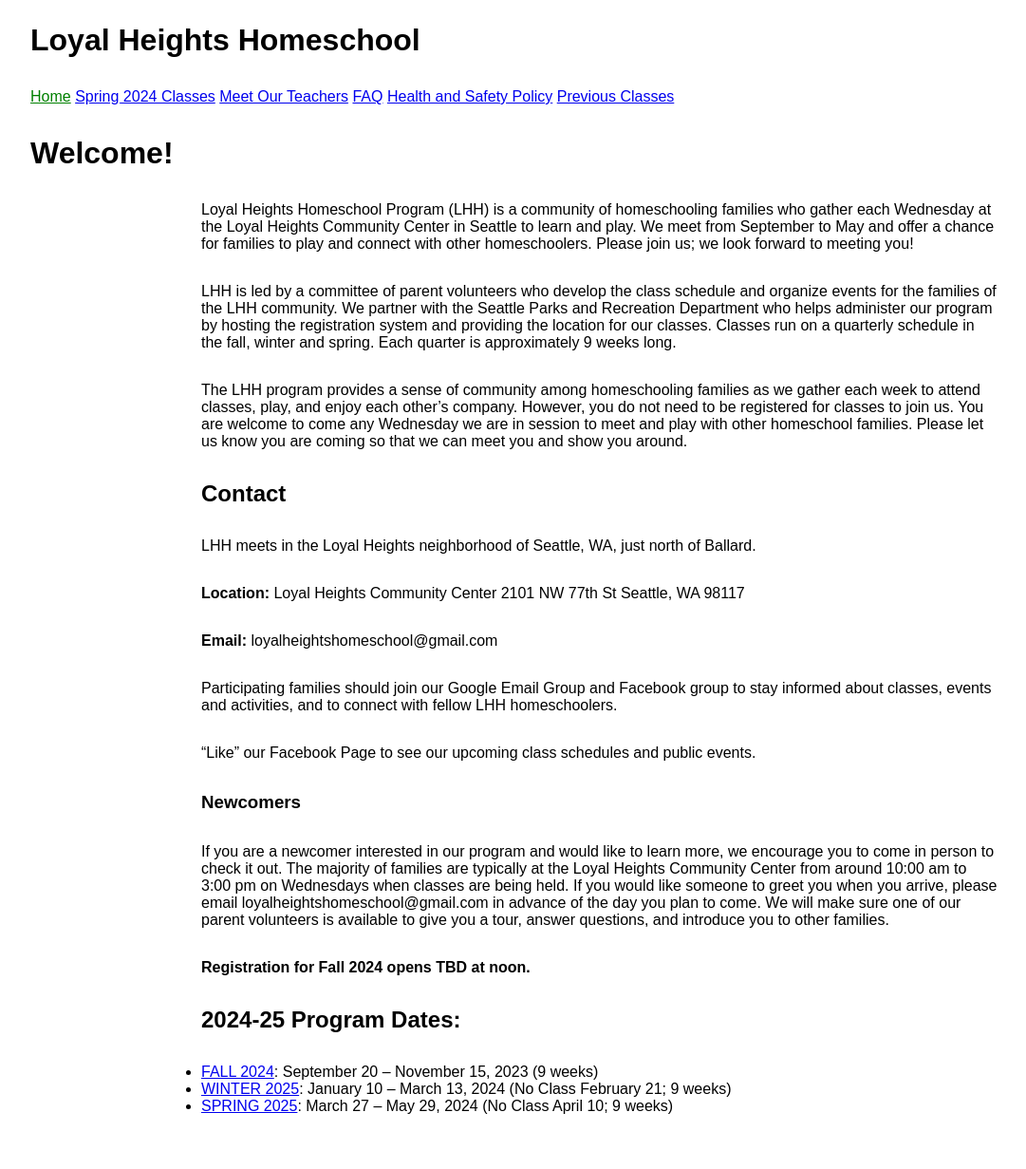
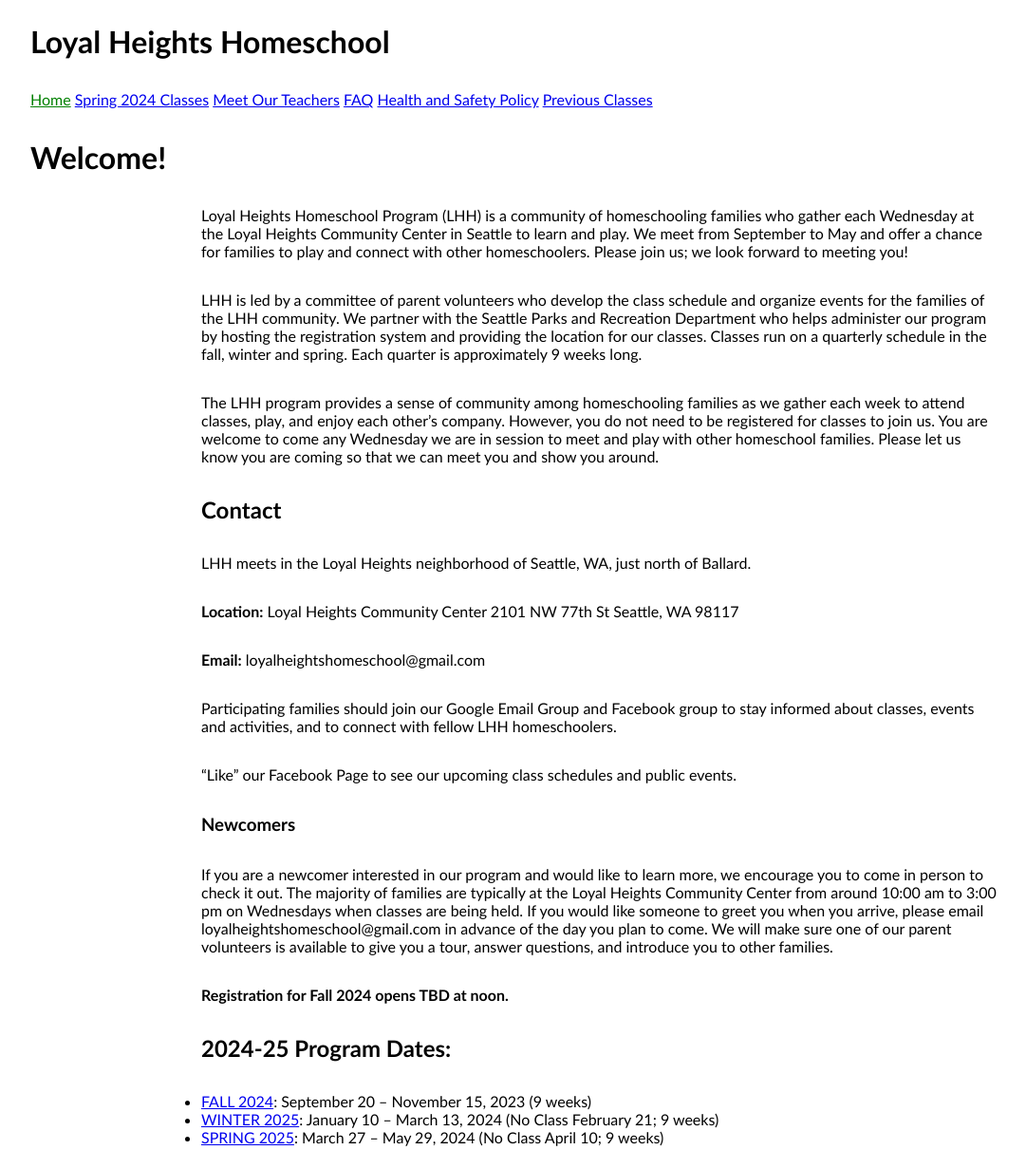
Before and after one commit to loyalheightshomeschool/loyalheightshomeschool.github.io, a Jekyll site: the page built from index.md, in a window 1280 px wide. Shown: the whole page at 95% size, without its empty margins (8-1089 px from the left). Built offline with Jekyll 4.4.1, drawn with Linux system fonts in a browser that asks for light colours; before the commit the page ends 1198 px from its top, so only the background shows below that.

Commit message:
Update main.scss

```diff
--- a/_sass/main.scss
+++ b/_sass/main.scss
@@ -2,7 +2,7 @@
   color: green;
 }
 body {
-  font-family: sans-serif;
+  font-family: Calibri, sans-serif;
   font-size: 16px;
 }
 body > * {
```
